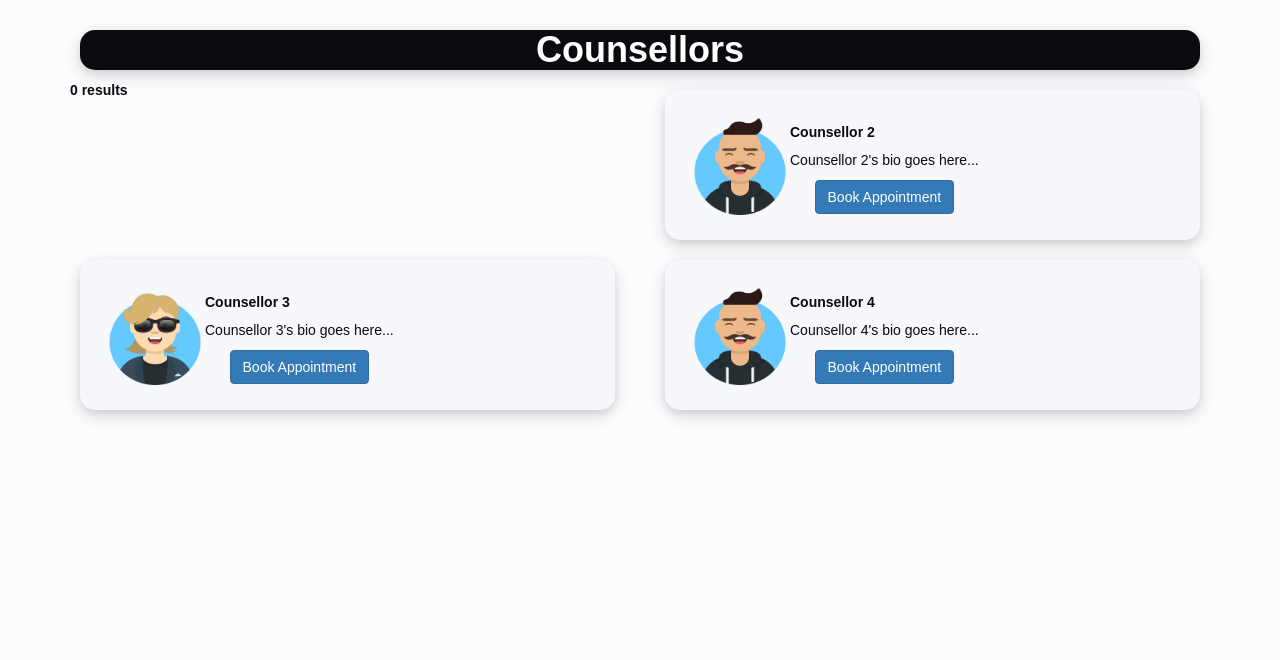
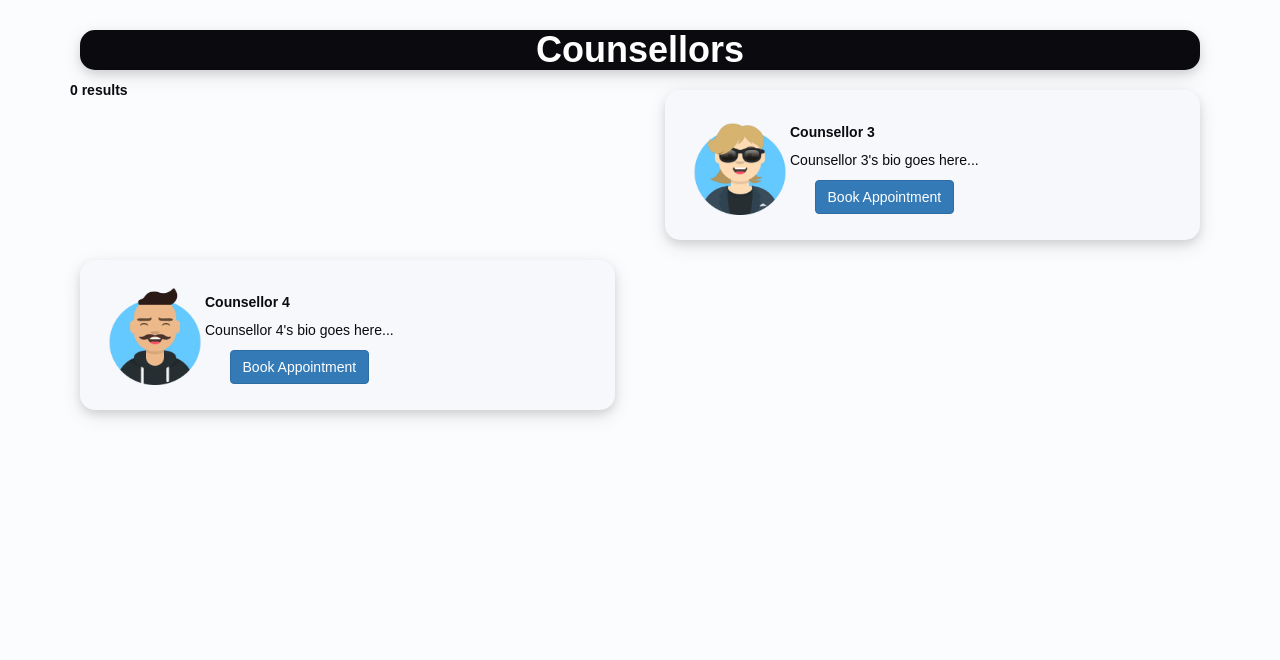
Before and after one commit to sj22aci/Metier-Advisors---Syed-Murtaza-Hasnain-Jafri, a PHP site: page /Counsellors.php in a window 1280 px wide. Shown: the part 92-752 px from the top of the page. Run offline with PHP 8.4, Linux system fonts and the light colour scheme; data that the repository does not hold is empty.

Commit message:
Counsellors

```diff
--- a/Counsellors.php
+++ b/Counsellors.php
@@ -51,17 +51,7 @@
             <div class="col-md-6">
                 <?php include 'counsellors-connection.php';?>
             </div>
-            <div class="col-md-6">
-                <div class="card-3">
-                    <img src="Images/ava3-bg.webp" alt="Counsellor 2" class="card-img-top" style="width: 100px"
-                        height="100px" />
-                    <div class="card-body">
-                        <h5 class="card-title">Counsellor 2</h5>
-                        <p class="card-text">Counsellor 2's bio goes here...</p>
-                        <a href="#" class="btn btn-primary">Book Appointment</a>
-                    </div>
-                </div>
-            </div>
+
             <div class="col-md-6">
                 <div class="card-3">
                     <img src="Images/ava6-bg.webp" alt="Counsellor 3" class="card-img-top" style="width: 100px"
```
